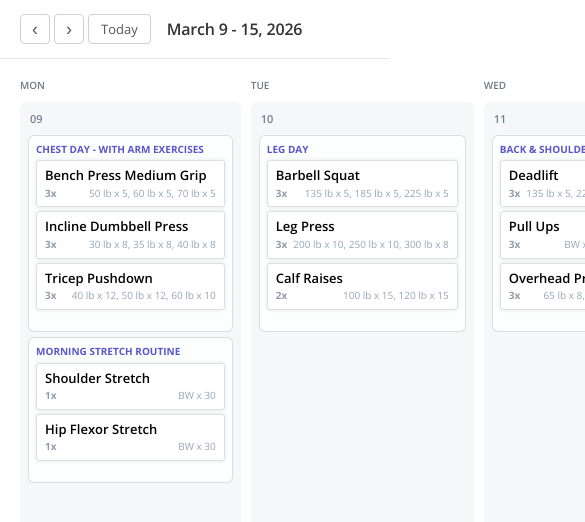
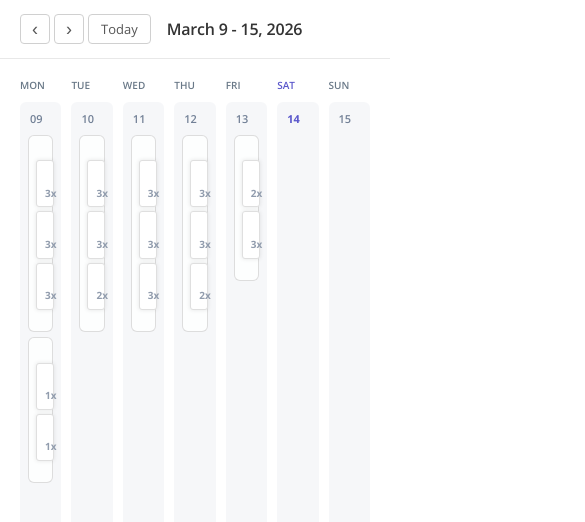
Before and after one commit to conghuyyy/training-calendar, a React (Vite) app: page / in a window 390 px wide. Shown: the top 522 px of the page, 585 px wide, since content can reach past the window. Built offline with nearby package versions, Linux system fonts and the light colour scheme.

Commit message:
style: Update calendar grid template columns for better responsiveness

```diff
--- a/src/components/Calendar/Calendar.css
+++ b/src/components/Calendar/Calendar.css
@@ -72,7 +72,7 @@
 
 .calendar__grid {
   display: grid;
-  grid-template-columns: repeat(7, 1fr);
+  grid-template-columns: repeat(7, minmax(0, 1fr));
   flex: 1;
   gap: 10px;
   padding: 20px;
```
